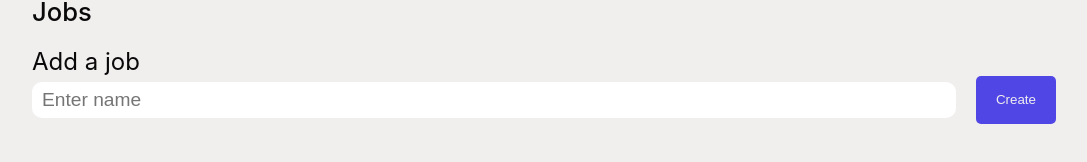
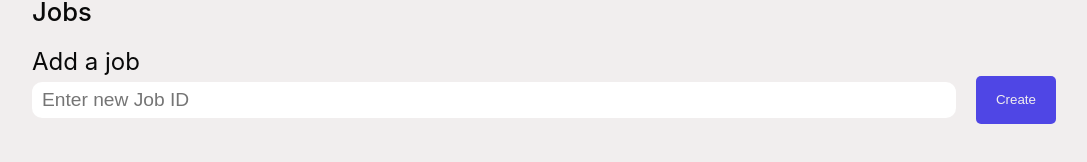
Before and after one commit to maybemaby/actionable, a Next.js app: page / in a window 1280 px wide. Shown: the part 420-582 px from the top of the page, without its empty margins (96-1183 px from the left). Built offline with nearby package versions, Linux system fonts and the light colour scheme.

Commit message:
Refactor JobsField, extract JobIdForm

```diff
--- a/components/JobEditor/JobEditor.tsx
+++ b/components/JobEditor/JobEditor.tsx
@@ -7,8 +7,8 @@ import { ContinueOnErr } from "@components/OnField/ContinueOnErr";
 import { TimeoutMinutes } from "./TimeoutMinutes";
 import { StepsEditor } from "@components/StepsEditor/StepsEditor";
 
-export const JobEditor = ({ job, keyName }: { job: Job; keyName: string }) => {
-  const store = useWorkflowStore();
+export const JobEditor = ({ keyName }: { job: Job; keyName: string }) => {
+  const { removeJob } = useWorkflowStore();
 
   return (
     <div className={styles.container}>
@@ -16,7 +16,7 @@ export const JobEditor = ({ job, keyName }: { job: Job; keyName: string }) => {
         <strong className={styles.keyname}>{keyName}</strong>
         <button
           className={`icon-btn ${styles.deleteBtn}`}
-          onClick={() => store.removeJob(keyName)}
+          onClick={() => removeJob(keyName)}
         >
           <MdDelete size={25} />
           Delete
--- /dev/null
+++ b/components/JobsField/JobIdForm.tsx
@@ -0,0 +1,38 @@
+import { FormEvent, useState, useMemo } from "react";
+import { useWorkflowStore } from "@stores/workflow/WorkflowStore";
+import styles from "./JobsField.module.css";
+
+interface Props {
+  onSubmit?(id: string): void;
+}
+
+export const JobIdForm = ({ onSubmit }: Props) => {
+  const { jobs, updateJobKeys } = useWorkflowStore();
+  const [newInput, setNewInput] = useState("");
+  const jobKeys = useMemo(() => {
+    return Object.keys(jobs ?? {});
+  }, [jobs]);
+
+  const handleSubmit = (e: FormEvent<HTMLFormElement>) => {
+    e.preventDefault();
+    if (newInput.length > 0) {
+      setNewInput("");
+      updateJobKeys([...jobKeys, newInput.trim()]);
+      if (onSubmit) onSubmit(newInput.trim());
+    }
+  };
+
+  return (
+    <form className={styles.create} onSubmit={handleSubmit}>
+      <input
+        type="text"
+        placeholder="Enter new Job ID"
+        value={newInput}
+        onChange={(e) => setNewInput(e.currentTarget.value)}
+      />
+      <button className={`btn-primary`} type="submit">
+        Create
+      </button>
+    </form>
+  );
+};
--- a/components/JobsField/JobsField.tsx
+++ b/components/JobsField/JobsField.tsx
@@ -1,40 +1,20 @@
-import { FormEvent, useMemo, useState, useId, Fragment } from "react";
-import { Job } from "@lib/types/workflow";
+import { useMemo, Fragment } from "react";
 import { useWorkflowStore } from "@stores/workflow/WorkflowStore";
-import { useEffect } from "react";
 import { JobEditor } from "@components/JobEditor/JobEditor";
 import styles from "./JobsField.module.css";
+import { JobIdForm } from "./JobIdForm";
 
 export const JobsField = () => {
-  const { jobs, updateJobKeys } = useWorkflowStore();
-  const [newInput, setNewInput] = useState("");
+  const { jobs } = useWorkflowStore();
   const jobKeys = useMemo(() => {
     return Object.keys(jobs ?? {});
   }, [jobs]);
-
-  const handleSubmit = (e: FormEvent<HTMLFormElement>) => {
-    e.preventDefault();
-    if (newInput.length > 0) {
-      setNewInput("");
-      updateJobKeys([...jobKeys, newInput.trim()]);
-    }
-  };
 
   return (
     <section className={styles.field}>
       <h3 className={styles.header}>Jobs</h3>
       <label>Add a job</label>
-      <form className={styles.create} onSubmit={handleSubmit}>
-        <input
-          type="text"
-          placeholder="Enter name"
-          value={newInput}
-          onChange={(e) => setNewInput(e.currentTarget.value)}
-        />
-        <button className={`btn-primary`} type="submit">
-          Create
-        </button>
-      </form>
+      <JobIdForm />
 
       <ul className={styles.jobs}>
         {jobs &&
```
